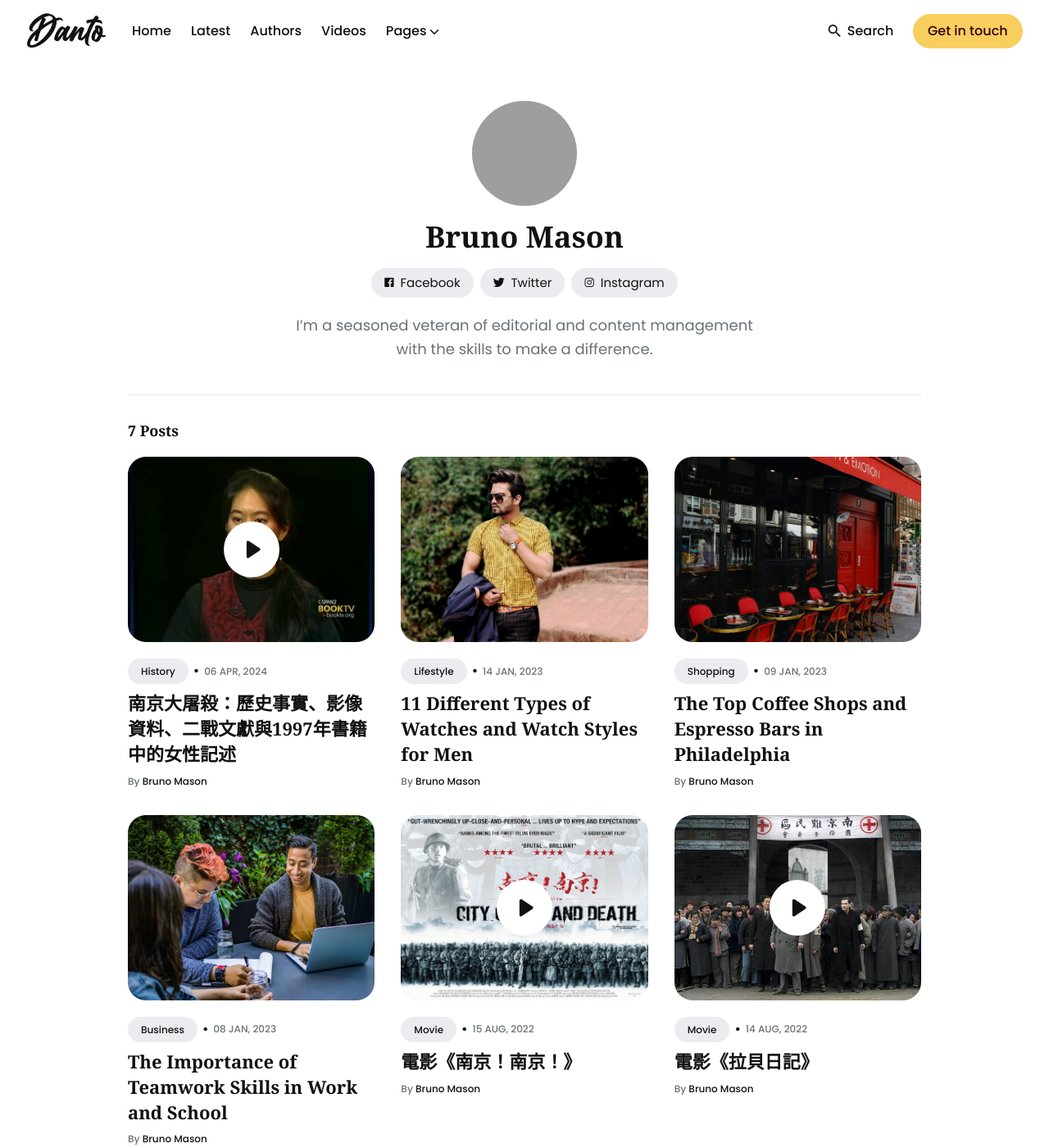
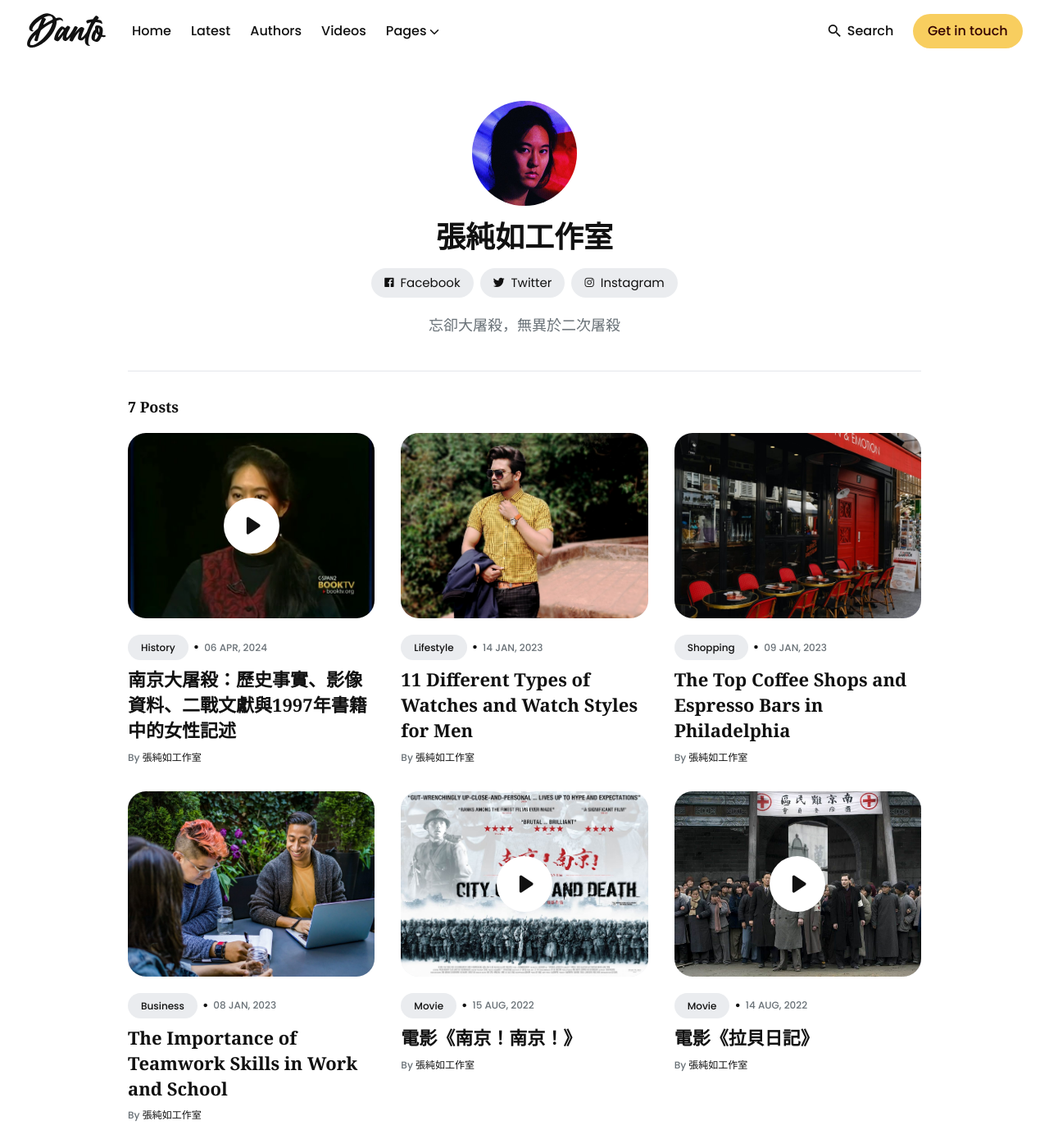
Before and after one commit to thatirischang/thatirischang.github.io, a Jekyll site: the page built from _authors/admin.md, in a window 1280 px wide and 1400 px high. Shown: the whole window at 82% size. Built offline with Jekyll 4.4.1, drawn with Linux system fonts in a browser that asks for light colours; some of the changed text lies outside the part shown; grey boxes are pictures that could not be loaded.

Commit message:
Update admin.md

```diff
--- a/_authors/admin.md
+++ b/_authors/admin.md
@@ -1,11 +1,11 @@
 ---
 username: admin
-name: Bruno Mason
-image: '/images/100.jpg'
+name: 張純如工作室
+image: '/images/101.jpg'
 location:
 website:
-facebook: https://www.facebook.com
-twitter: https://twitter.com
-instagram: https://www.instagram.com
+facebook: https://x.com/irischangstudio
+twitter: https://x.com/irischangstudio
+instagram: https://x.com/irischangstudio
 ---
-I'm a seasoned veteran of editorial and content management with the skills to make a difference.
+忘卻大屠殺，無異於二次屠殺
```
